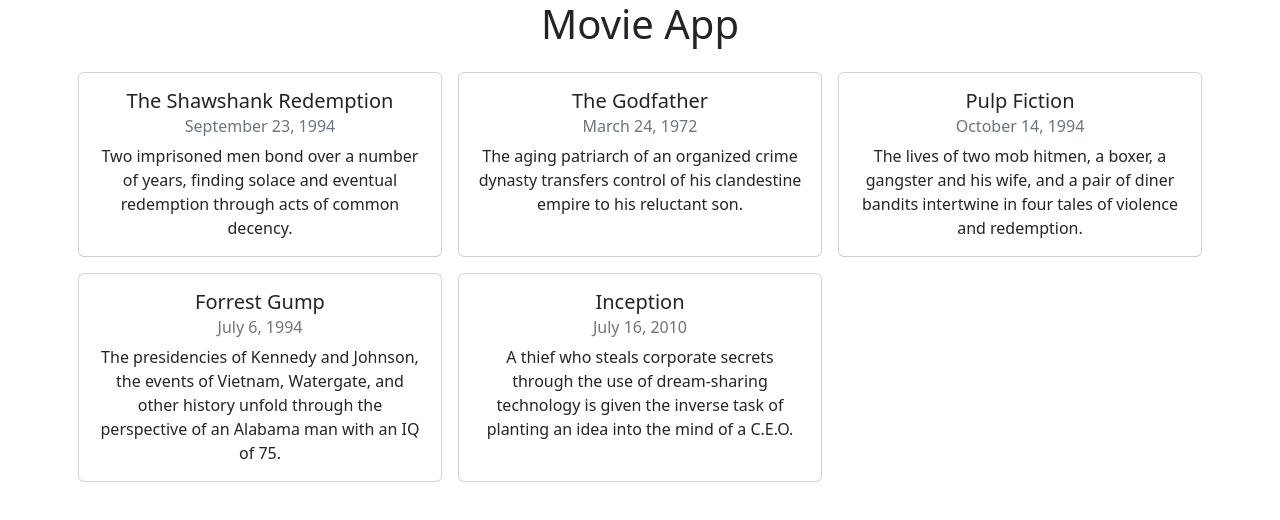
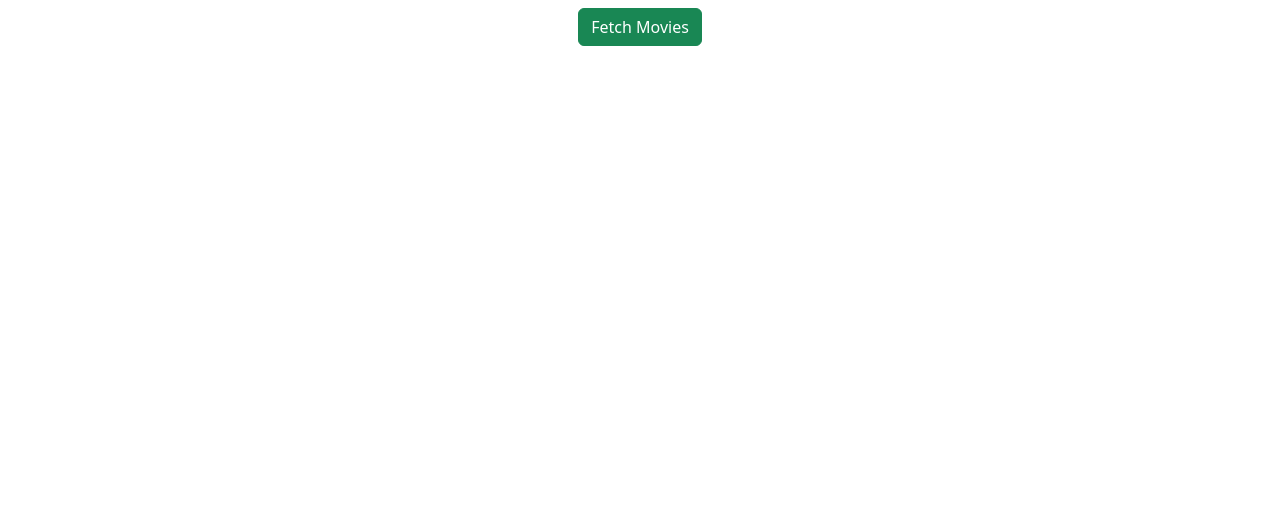
Before and after one commit to rishii-27/movie-app, a React (Create React App) app: page / in a window 1280 px wide. Shown: the top 520 px of the page. Built offline with nearby package versions, Linux system fonts and the light colour scheme.

Commit message:
Using API call Fetch().then()

```diff
--- a/src/App.js
+++ b/src/App.js
@@ -1,43 +1,37 @@
+import { useState } from "react";
 import "./App.css";
 import DisplayMovies from "./DisplayMovies";
 
 function App() {
-  const movies = [
-    {
-      title: "The Shawshank Redemption",
-      release_date: "September 23, 1994",
-      opening_text:
-        "Two imprisoned men bond over a number of years, finding solace and eventual redemption through acts of common decency.",
-    },
-    {
-      title: "The Godfather",
-      release_date: "March 24, 1972",
-      opening_text:
-        "The aging patriarch of an organized crime dynasty transfers control of his clandestine empire to his reluctant son.",
-    },
-    {
-      title: "Pulp Fiction",
-      release_date: "October 14, 1994",
-      opening_text:
-        "The lives of two mob hitmen, a boxer, a gangster and his wife, and a pair of diner bandits intertwine in four tales of violence and redemption.",
-    },
-    {
-      title: "Forrest Gump",
-      release_date: "July 6, 1994",
-      opening_text:
-        "The presidencies of Kennedy and Johnson, the events of Vietnam, Watergate, and other history unfold through the perspective of an Alabama man with an IQ of 75.",
-    },
-    {
-      title: "Inception",
-      release_date: "July 16, 2010",
-      opening_text:
-        "A thief who steals corporate secrets through the use of dream-sharing technology is given the inverse task of planting an idea into the mind of a C.E.O.",
-    },
-  ];
+  const [movies, setMovies] = useState([]);
+
+  function fetchMovieHandler() {
+    fetch("https://swapi.dev/api/films/")
+      .then((response) => {
+        return response.json();
+      })
+      .then((data) => {
+        const transformedMovies = data.results.map((movieData) => {
+          return {
+            id: movieData.episode_id,
+            title: movieData.title,
+            openingText: movieData.opening_crawl,
+            releaseDate: movieData.release_date,
+          };
+        });
+        setMovies(transformedMovies);
+      });
+  }
 
   return (
     <div className="App">
-      <h1>Movie App</h1>
+      <button
+        type="button"
+        onClick={fetchMovieHandler}
+        class="btn btn-success mt-2"
+      >
+        Fetch Movies
+      </button>
       <DisplayMovies data={movies} />
     </div>
   );
--- a/src/DisplayMovies.js
+++ b/src/DisplayMovies.js
@@ -1,6 +1,11 @@
 import React from "react";
 
 const DisplayMovies = ({ data }) => {
+  const formatDate = (dateString) => {
+    const options = { year: "numeric", month: "long", day: "numeric" };
+    return new Date(dateString).toLocaleDateString(undefined, options);
+  };
+
   return (
     <div className="container">
       <div className="row">
@@ -10,9 +15,9 @@ const DisplayMovies = ({ data }) => {
               <div className="card-body">
                 <h5 className="card-title">{movie.title}</h5>
                 <h6 className="card-subtitle mb-2 text-muted">
-                  {movie.release_date}
+                  {formatDate(movie.releaseDate)}
                 </h6>
-                <p className="card-text">{movie.opening_text}</p>
+                <p className="card-text">{movie.openingText}</p>
               </div>
             </div>
           </div>
```
